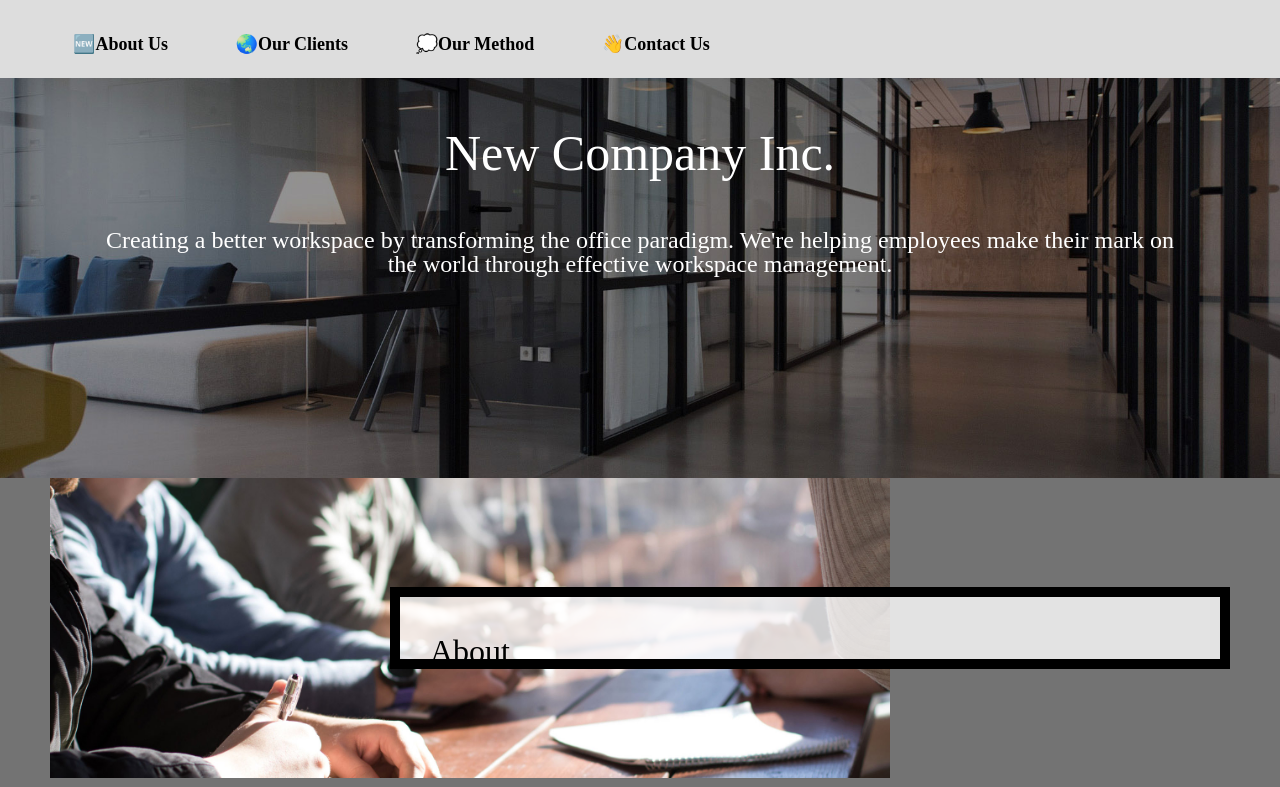
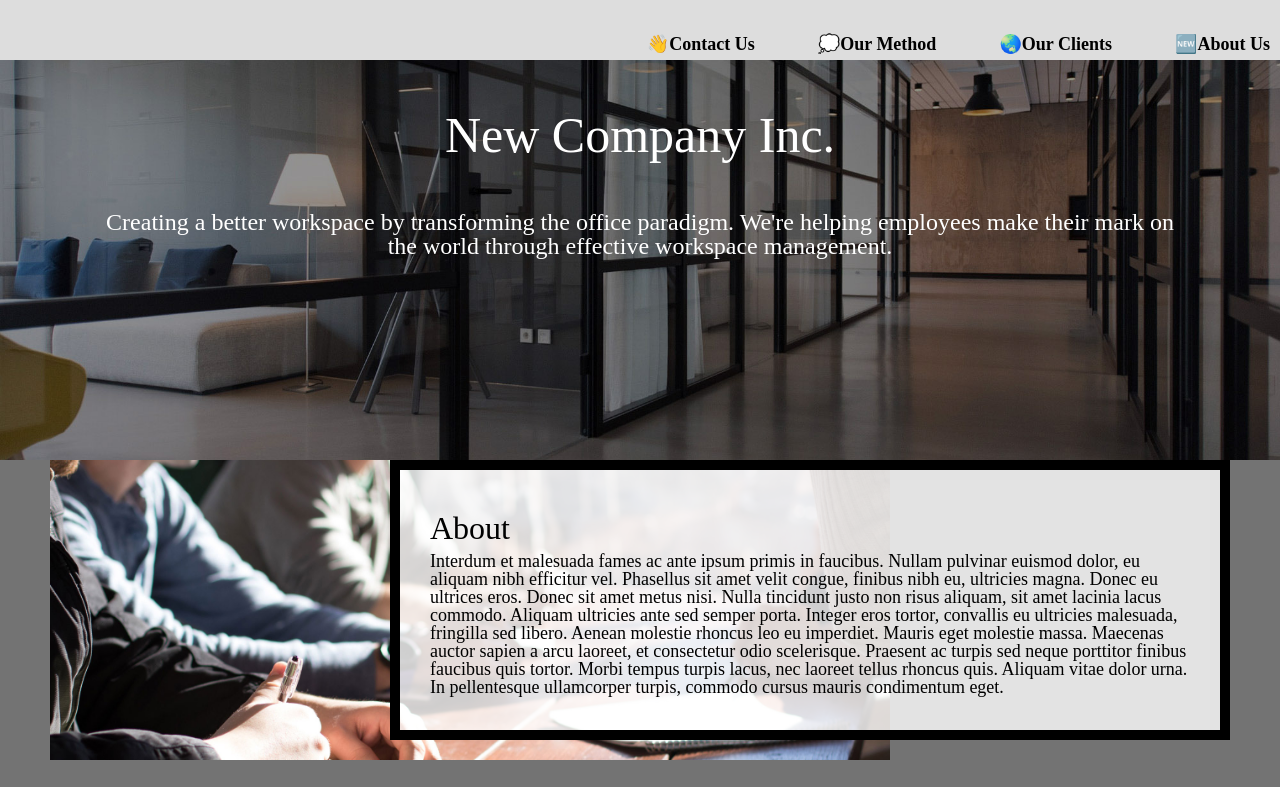
Before and after one commit to stephaniektong/homework3-2022, a plain HTML site: page index.html in a window 1280 px wide. Shown: the top 787 px of the page. Drawn offline with Linux system fonts and the light colour scheme; files whose address does not match are found by name.

Commit message:
Add files via upload

```diff
--- a/css/style.css
+++ b/css/style.css
@@ -111,7 +111,7 @@ nav a:focus{
 
 /* Requirements 6-10 here: */
 .intro{
-  background-color: #B3B3B3;
+  background-color: #DDDDDD;
   background-image: url("images/header.jpg");
   background-attachment: fixed;
   background-position: center;
@@ -168,8 +168,8 @@ img{
 }
 
 .text{
-  align-self: center;
-  max-height: 0.25vh;
+  align-content: center;
+  max-height: 25vh;
   overflow: scroll;
   position: relative;
 }
@@ -185,7 +185,8 @@ img{
   nav li{
     margin-left: 5%;
     margin-right:0;
-    align-self: right;
+    /* align-self: right; */
+    float: right;
   }
 
   /* Requirements 12-15 here: */
--- a/index.html
+++ b/index.html
@@ -2,6 +2,7 @@
 <html lang="en">
   <head>
     <meta charset="utf-8">
+    <meta name="viewport" content="width=device-width, initial-sale=1.0">
     <link rel="icon"  href="images/logo-drk.png">
     <link rel="stylesheet" type="text/css" href="css/html5reset.css">
     <link rel="stylesheet" type="text/css" href="css/style.css">
```
